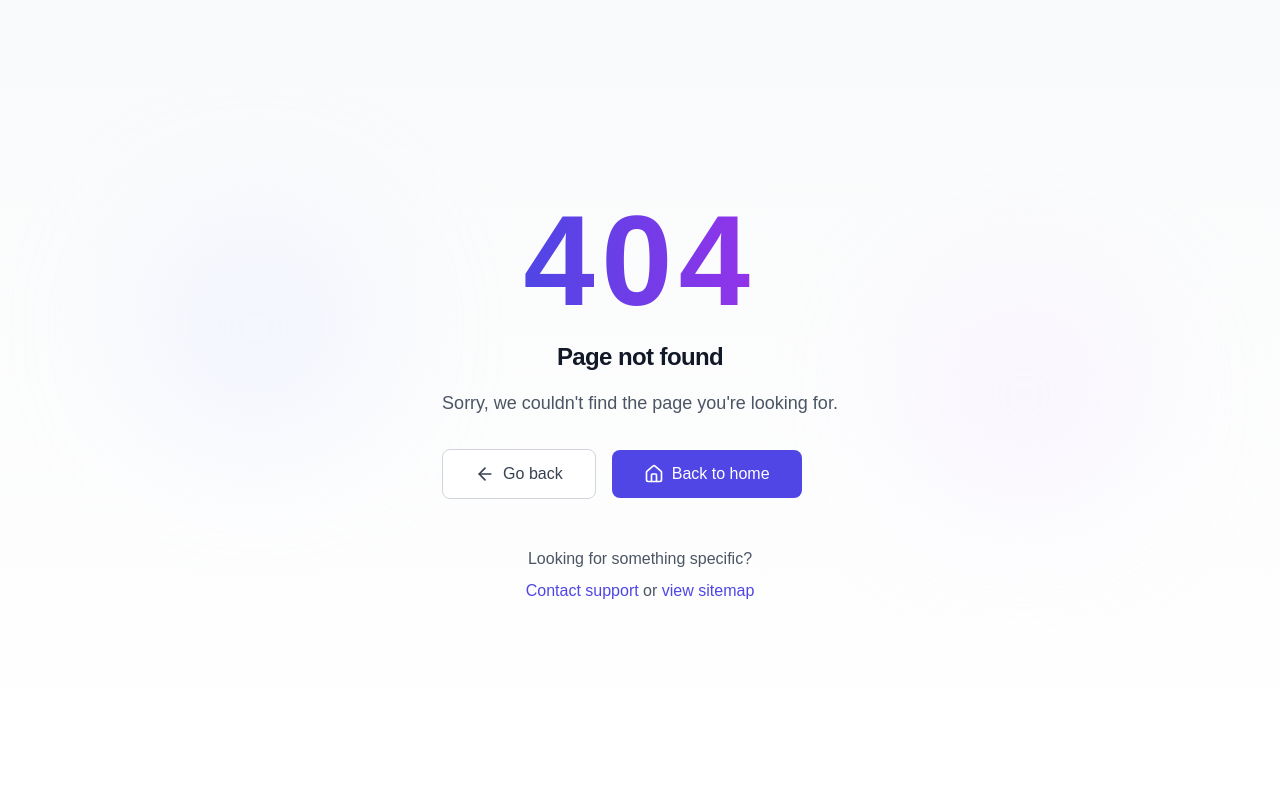
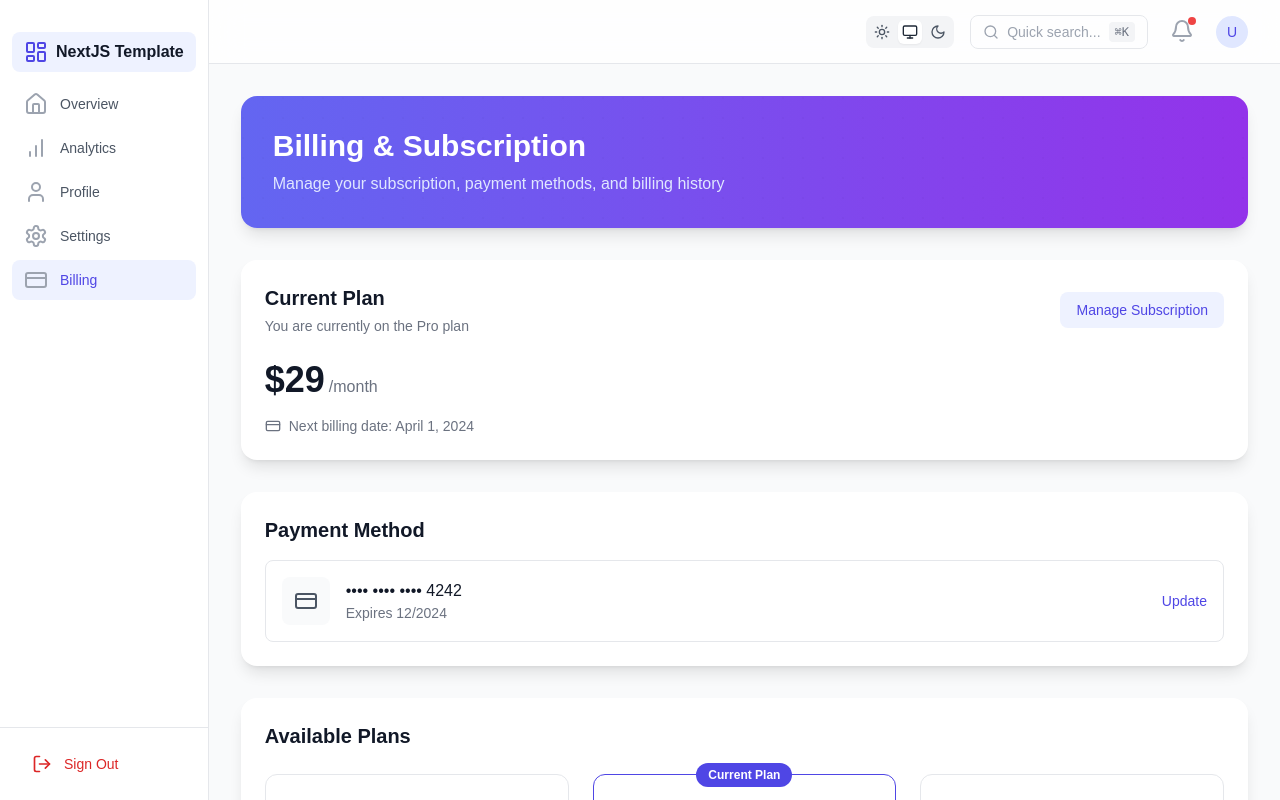
Before and after one commit to RomaLetodiani/Next-Boilerplate, a Next.js app: page /dashboard/billing in a window 1280 px wide. Before the commit this address had no page. Built offline with nearby package versions, Linux system fonts and the light colour scheme.

Commit message:
Add BillingPage component and update dashboard navigation

```diff
--- /dev/null
+++ b/src/app/dashboard/billing/page.tsx
@@ -0,0 +1,245 @@
+import { Check, CreditCard, Package, Zap } from "lucide-react";
+
+const plans = [
+  {
+    name: "Starter",
+    price: "Free",
+    description: "Perfect for side projects and small teams",
+    features: [
+      "Up to 3 team members",
+      "Basic analytics",
+      "1GB storage",
+      "Community support",
+      "Basic integrations",
+    ],
+    current: false,
+  },
+  {
+    name: "Pro",
+    price: "$29",
+    period: "/month",
+    description: "Best for growing teams and businesses",
+    features: [
+      "Unlimited team members",
+      "Advanced analytics",
+      "10GB storage",
+      "Priority support",
+      "Advanced integrations",
+      "Custom domains",
+      "API access",
+      "SSO Authentication",
+    ],
+    current: true,
+  },
+  {
+    name: "Enterprise",
+    price: "Custom",
+    description: "For large-scale applications",
+    features: [
+      "Unlimited everything",
+      "24/7 dedicated support",
+      "Unlimited storage",
+      "Custom contracts",
+      "SLA guarantee",
+      "Custom integrations",
+      "On-premise deployment",
+      "Dedicated account manager",
+    ],
+    current: false,
+  },
+];
+
+const invoices = [
+  {
+    id: "INV-2024-001",
+    date: "Mar 1, 2024",
+    amount: "$29.00",
+    status: "Paid",
+  },
+  {
+    id: "INV-2024-002",
+    date: "Feb 1, 2024",
+    amount: "$29.00",
+    status: "Paid",
+  },
+  {
+    id: "INV-2024-003",
+    date: "Jan 1, 2024",
+    amount: "$29.00",
+    status: "Paid",
+  },
+];
+
+const BillingPage = () => (
+  <div className="space-y-8">
+    {/* Header Section */}
+    <div className="relative overflow-hidden rounded-2xl bg-gradient-to-r from-indigo-500 to-purple-600 p-8 text-white shadow-lg">
+      <div className="relative z-10">
+        <h1 className="text-3xl font-bold">Billing & Subscription</h1>
+        <p className="mt-2 max-w-2xl text-indigo-100">
+          Manage your subscription, payment methods, and billing history
+        </p>
+      </div>
+      <div className="absolute inset-0 bg-grid-modern opacity-10" />
+    </div>
+
+    {/* Current Plan */}
+    <div className="rounded-2xl bg-white p-6 shadow-lg dark:bg-gray-800">
+      <div className="flex items-center justify-between">
+        <div>
+          <h2 className="text-xl font-semibold text-gray-900 dark:text-white">Current Plan</h2>
+          <p className="mt-1 text-sm text-gray-500 dark:text-gray-400">
+            You are currently on the Pro plan
+          </p>
+        </div>
+        <button className="rounded-lg bg-indigo-50 px-4 py-2 text-sm font-medium text-indigo-600 transition-colors hover:bg-indigo-100 dark:bg-indigo-900/50 dark:text-indigo-400 dark:hover:bg-indigo-900">
+          Manage Subscription
+        </button>
+      </div>
+
+      <div className="mt-6">
+        <div className="flex items-baseline">
+          <span className="text-4xl font-bold text-gray-900 dark:text-white">$29</span>
+          <span className="ml-1 text-gray-500 dark:text-gray-400">/month</span>
+        </div>
+        <div className="mt-4 flex items-center space-x-2 text-sm text-gray-500 dark:text-gray-400">
+          <CreditCard className="h-4 w-4" />
+          <span>Next billing date: April 1, 2024</span>
+        </div>
+      </div>
+    </div>
+
+    {/* Payment Method */}
+    <div className="rounded-2xl bg-white p-6 shadow-lg dark:bg-gray-800">
+      <h2 className="text-xl font-semibold text-gray-900 dark:text-white">Payment Method</h2>
+      <div className="mt-4 flex items-center justify-between rounded-lg border border-gray-200 p-4 dark:border-gray-700">
+        <div className="flex items-center space-x-4">
+          <div className="flex h-12 w-12 items-center justify-center rounded-lg bg-gray-50 dark:bg-gray-700">
+            <CreditCard className="h-6 w-6 text-gray-600 dark:text-gray-400" />
+          </div>
+          <div>
+            <p className="font-medium text-gray-900 dark:text-white">•••• •••• •••• 4242</p>
+            <p className="text-sm text-gray-500 dark:text-gray-400">Expires 12/2024</p>
+          </div>
+        </div>
+        <button className="text-sm font-medium text-indigo-600 hover:text-indigo-500 dark:text-indigo-400">
+          Update
+        </button>
+      </div>
+    </div>
+
+    {/* Available Plans */}
+    <div className="rounded-2xl bg-white p-6 shadow-lg dark:bg-gray-800">
+      <h2 className="text-xl font-semibold text-gray-900 dark:text-white">Available Plans</h2>
+      <div className="mt-6 grid gap-6 lg:grid-cols-3">
+        {plans.map((plan) => (
+          <div
+            key={plan.name}
+            className={`relative rounded-xl border ${
+              plan.current
+                ? "border-indigo-600 dark:border-indigo-500"
+                : "border-gray-200 dark:border-gray-700"
+            } p-6`}
+          >
+            {plan.current && (
+              <div className="absolute -top-3 left-1/2 -translate-x-1/2 rounded-full bg-indigo-600 px-3 py-1 text-xs font-semibold text-white dark:bg-indigo-500">
+                Current Plan
+              </div>
+            )}
+            <div className="flex items-center justify-between">
+              <h3 className="text-lg font-semibold text-gray-900 dark:text-white">{plan.name}</h3>
+              {plan.current ? (
+                <Package className="h-5 w-5 text-indigo-600 dark:text-indigo-400" />
+              ) : (
+                <Zap className="h-5 w-5 text-gray-400" />
+              )}
+            </div>
+            <div className="mt-4">
+              <span className="text-2xl font-bold text-gray-900 dark:text-white">{plan.price}</span>
+              {plan.period && (
+                <span className="text-gray-500 dark:text-gray-400">{plan.period}</span>
+              )}
+            </div>
+            <p className="mt-2 text-sm text-gray-500 dark:text-gray-400">{plan.description}</p>
+            <ul className="mt-6 space-y-3">
+              {plan.features.map((feature) => (
+                <li
+                  key={feature}
+                  className="flex items-center text-sm text-gray-500 dark:text-gray-400"
+                >
+                  <Check className="mr-3 h-4 w-4 text-indigo-600 dark:text-indigo-400" />
+                  {feature}
+                </li>
+              ))}
+            </ul>
+            {!plan.current && (
+              <button className="mt-6 w-full rounded-lg border border-indigo-600 px-4 py-2 text-sm font-medium text-indigo-600 transition-colors hover:bg-indigo-50 dark:border-indigo-400 dark:text-indigo-400 dark:hover:bg-indigo-900/50">
+                Upgrade Plan
+              </button>
+            )}
+          </div>
+        ))}
+      </div>
+    </div>
+
+    {/* Billing History */}
+    <div className="rounded-2xl bg-white p-6 shadow-lg dark:bg-gray-800">
+      <div className="flex items-center justify-between">
+        <h2 className="text-xl font-semibold text-gray-900 dark:text-white">Billing History</h2>
+        <button className="text-sm font-medium text-indigo-600 hover:text-indigo-500 dark:text-indigo-400">
+          Download All
+        </button>
+      </div>
+      <div className="mt-6 overflow-x-auto">
+        <table className="w-full">
+          <thead>
+            <tr className="border-b border-gray-200 dark:border-gray-700">
+              <th className="px-4 py-3 text-left text-sm font-semibold text-gray-900 dark:text-white">
+                Invoice
+              </th>
+              <th className="px-4 py-3 text-left text-sm font-semibold text-gray-900 dark:text-white">
+                Date
+              </th>
+              <th className="px-4 py-3 text-left text-sm font-semibold text-gray-900 dark:text-white">
+                Amount
+              </th>
+              <th className="px-4 py-3 text-left text-sm font-semibold text-gray-900 dark:text-white">
+                Status
+              </th>
+              <th className="px-4 py-3 text-right text-sm font-semibold text-gray-900 dark:text-white">
+                Download
+              </th>
+            </tr>
+          </thead>
+          <tbody className="divide-y divide-gray-200 dark:divide-gray-700">
+            {invoices.map((invoice) => (
+              <tr key={invoice.id}>
+                <td className="whitespace-nowrap px-4 py-3 text-sm text-gray-900 dark:text-white">
+                  {invoice.id}
+                </td>
+                <td className="whitespace-nowrap px-4 py-3 text-sm text-gray-500 dark:text-gray-400">
+                  {invoice.date}
+                </td>
+                <td className="whitespace-nowrap px-4 py-3 text-sm text-gray-500 dark:text-gray-400">
+                  {invoice.amount}
+                </td>
+                <td className="whitespace-nowrap px-4 py-3 text-sm">
+                  <span className="rounded-full bg-green-50 px-2 py-1 text-xs font-medium text-green-600 dark:bg-green-900/50 dark:text-green-400">
+                    {invoice.status}
+                  </span>
+                </td>
+                <td className="whitespace-nowrap px-4 py-3 text-right text-sm">
+                  <button className="font-medium text-indigo-600 hover:text-indigo-500 dark:text-indigo-400">
+                    PDF
+                  </button>
+                </td>
+              </tr>
+            ))}
+          </tbody>
+        </table>
+      </div>
+    </div>
+  </div>
+);
+
+export default BillingPage;
--- a/src/layout/dashboard/dashboard-navigation-items.tsx
+++ b/src/layout/dashboard/dashboard-navigation-items.tsx
@@ -1,8 +1,9 @@
-import { BarChart, Home, Settings, User } from "lucide-react";
+import { BarChart, CreditCard, Home, Settings, User } from "lucide-react";
 
 export const dashboardNavigationItems = [
   { name: "Overview", href: "/dashboard", icon: <Home /> },
   { name: "Analytics", href: "/dashboard/analytics", icon: <BarChart /> },
   { name: "Profile", href: "/dashboard/profile", icon: <User /> },
   { name: "Settings", href: "/dashboard/settings", icon: <Settings /> },
+  { name: "Billing", href: "/dashboard/billing", icon: <CreditCard /> },
 ];
```
